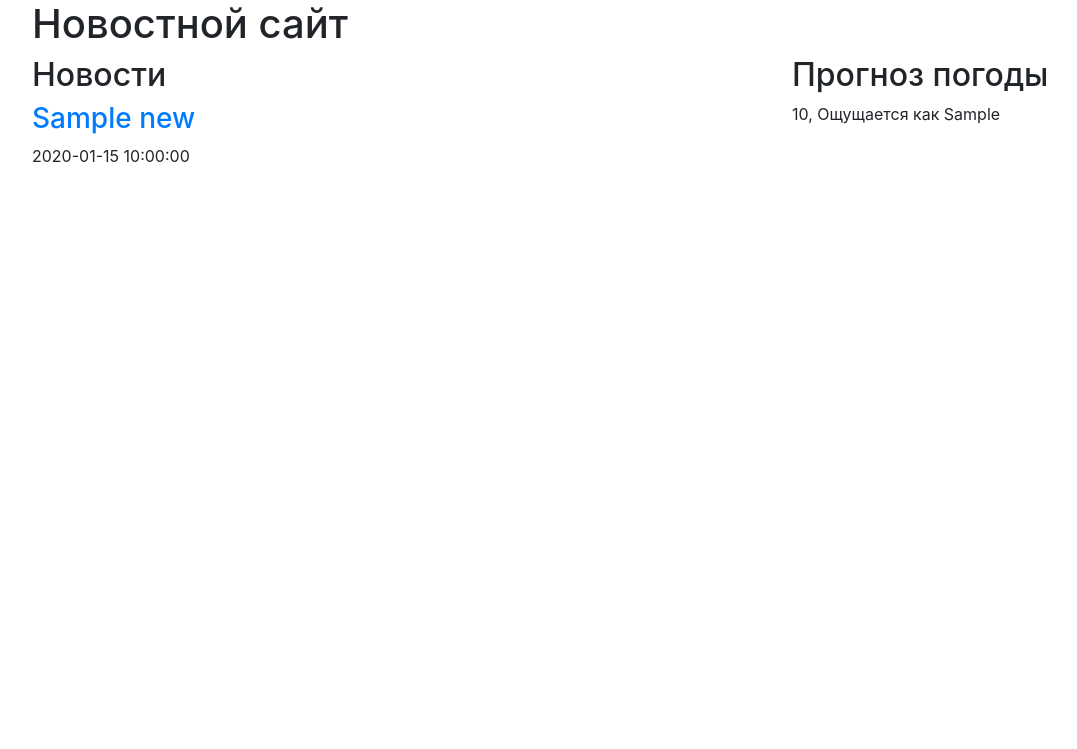
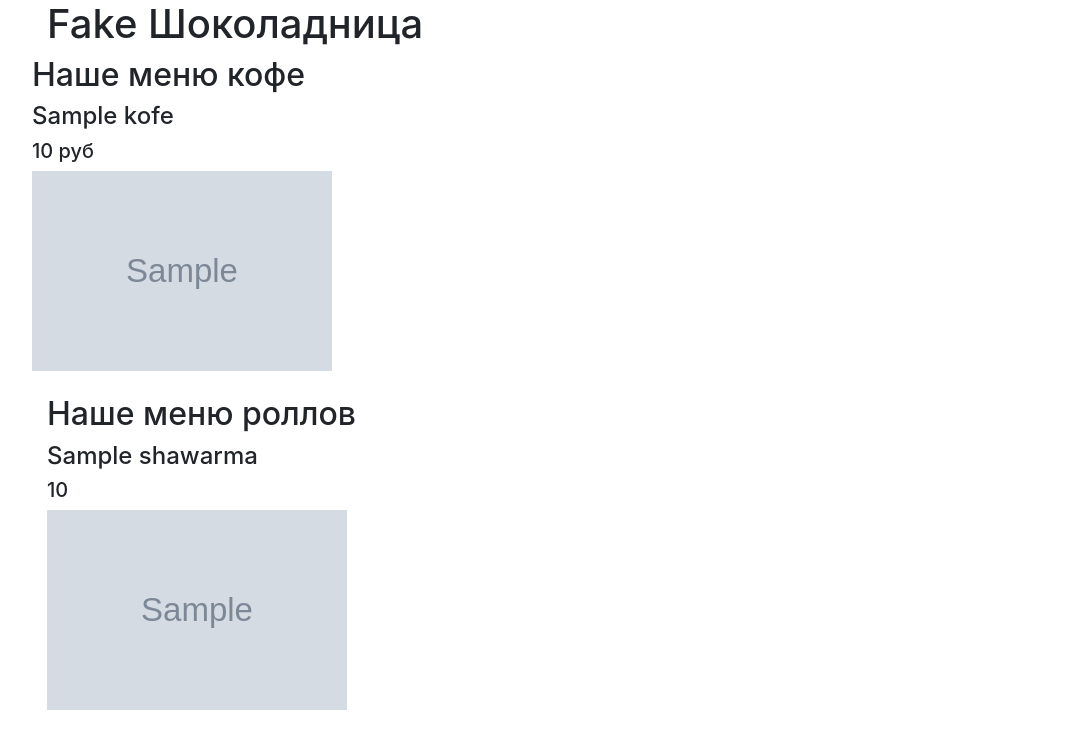
Before and after one commit to Sidrwan/cofe_shop_server, a Flask app: template templates/index.html in a window 1280 px wide. Shown: the top 749 px of the page, without its empty margins (53-1130 px from the left). Run offline with Flask 2, Linux system fonts and the light colour scheme; the template is opened without the code that fills it: most values are stand-ins (such as "Sample title", 1, 10 or a date in 2020); grey boxes marked "Sample" are stand-in pictures; some libraries are stand-ins or nearby versions.

Commit message:
Add files via upload

```diff
--- a/templates/index.html
+++ b/templates/index.html
@@ -12,27 +12,55 @@
   </head>
   <body>
     <div class='container'>
-      <h1>Новостной сайт</h1>
+        <div class='col-10'>
+    <h1>Fake Шоколадница</h1>
+        </div>
+    </div>
+    <div class='container'>
+      <h2>Наше меню кофе</h2>
       <div class='row'>
-        <div class='col-8'>
-            <h2>Новости</h2>
-            {% for news in news_list %}
-            <h3><a href='{{ news.url }}'>{{ news.title }}</a></h3>
-            <p>{{ news.published }}</p>
-            </hr>
-            {% endfor %}
-        </div>
-        <div class='col-4'>
-            <h2>Прогноз погоды</h2>
-            {% if weather_text %}
-              {{ weather_text.temp_C }}, Ощущается как {{ weather_text.FeelsLikeC }}
-            {% else %}
-              Сервис погоды временно недоступен
-            {% endif %}
-        </div>
-      </div>
+      {% for kofe in kofe_list %}
+       {% if loop.index % 3 != 0 %}
+              <div class='col'>
+                  <h4>{{ kofe.title }}</h4>
+                  <h5>{{ kofe.price }} руб</h5>
+                  <img src={{ kofe.picture }} width=300 height=200>
+              </div>
+        {% else %}
+          <div class='col'>
+              <h4>{{ kofe.title }}</h4>
+              <h5>{{ kofe.price }}</h5>
+              <img src={{ kofe.picture }} width=300 height=200>
+          </div>
+          </div>
+          <div class='row'>
+       {% endif%}
+      {% endfor %}
     </div>
 
+    <br>
+
+    <div class='container'>
+      <h2>Наше меню роллов</h2>
+      <div class='row'>
+      {% for shawarma in shavarma_list %}
+       {% if loop.index % 3 != 0 %}
+              <div class='col'>
+                  <h4>{{ shawarma.title }}</h4>
+                  <h5>{{ shawarma.price }}</h5>
+                  <img src={{ shawarma.picture }} width=300 height=200>
+              </div>
+        {% else %}
+          <div class='col'>
+              <h4>{{ shawarma.title }}</h4>
+              <h5>{{ shawarma.price }} руб</h5>
+              <img src={{ shawarma.picture }} width=300 height=200>
+          </div>
+          </div>
+          <div class='row'>
+       {% endif%}
+      {% endfor %}
+    </div>
     <!-- Optional JavaScript -->
     <!-- jQuery first, then Popper.js, then Bootstrap JS -->
     <script src="https://code.jquery.com/jquery-3.3.1.slim.min.js" integrity="sha384-q8i/X+965DzO0rT7abK41JStQIAqVgRVzpbzo5smXKp4YfRvH+8abtTE1Pi6jizo" crossorigin="anonymous"></script>
```
